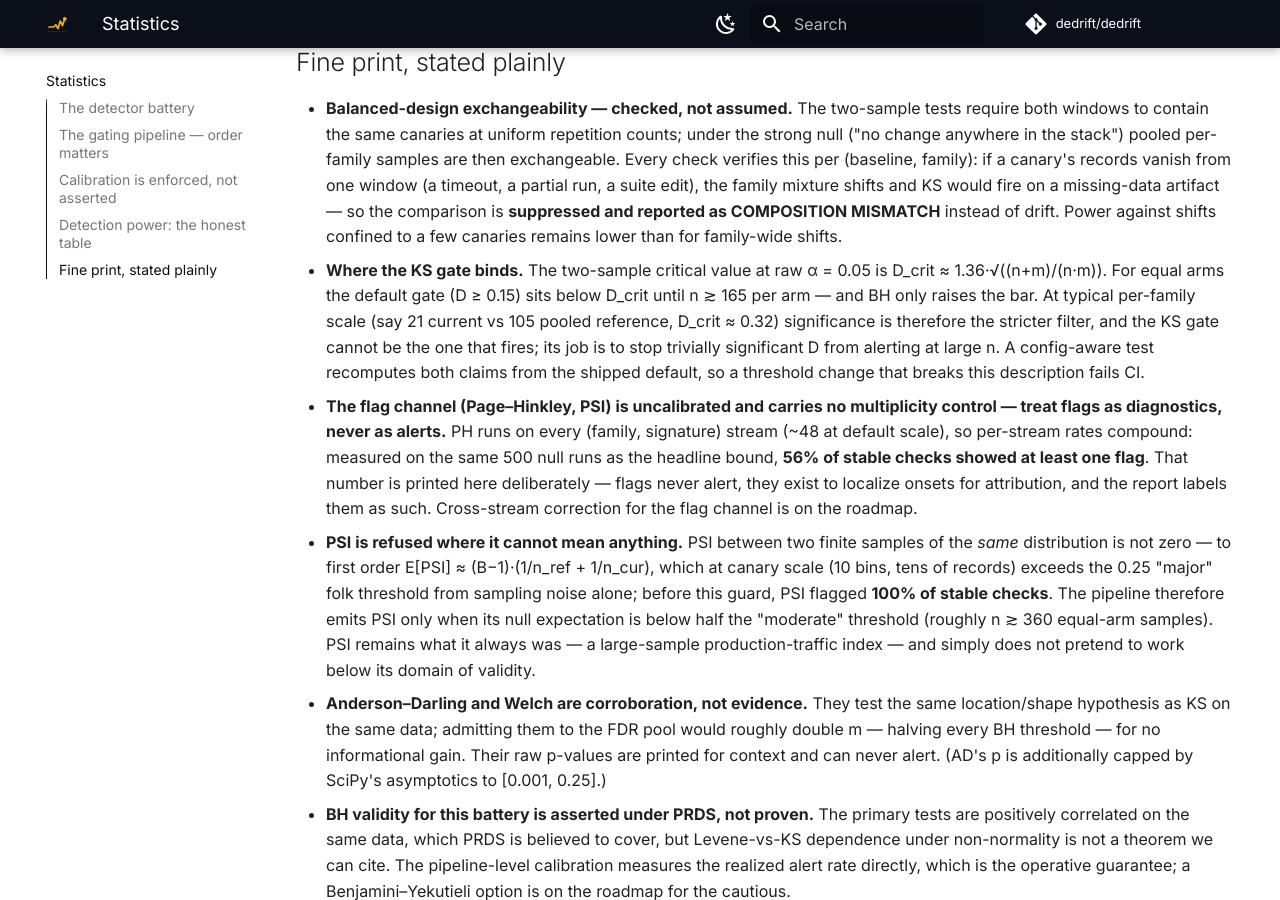
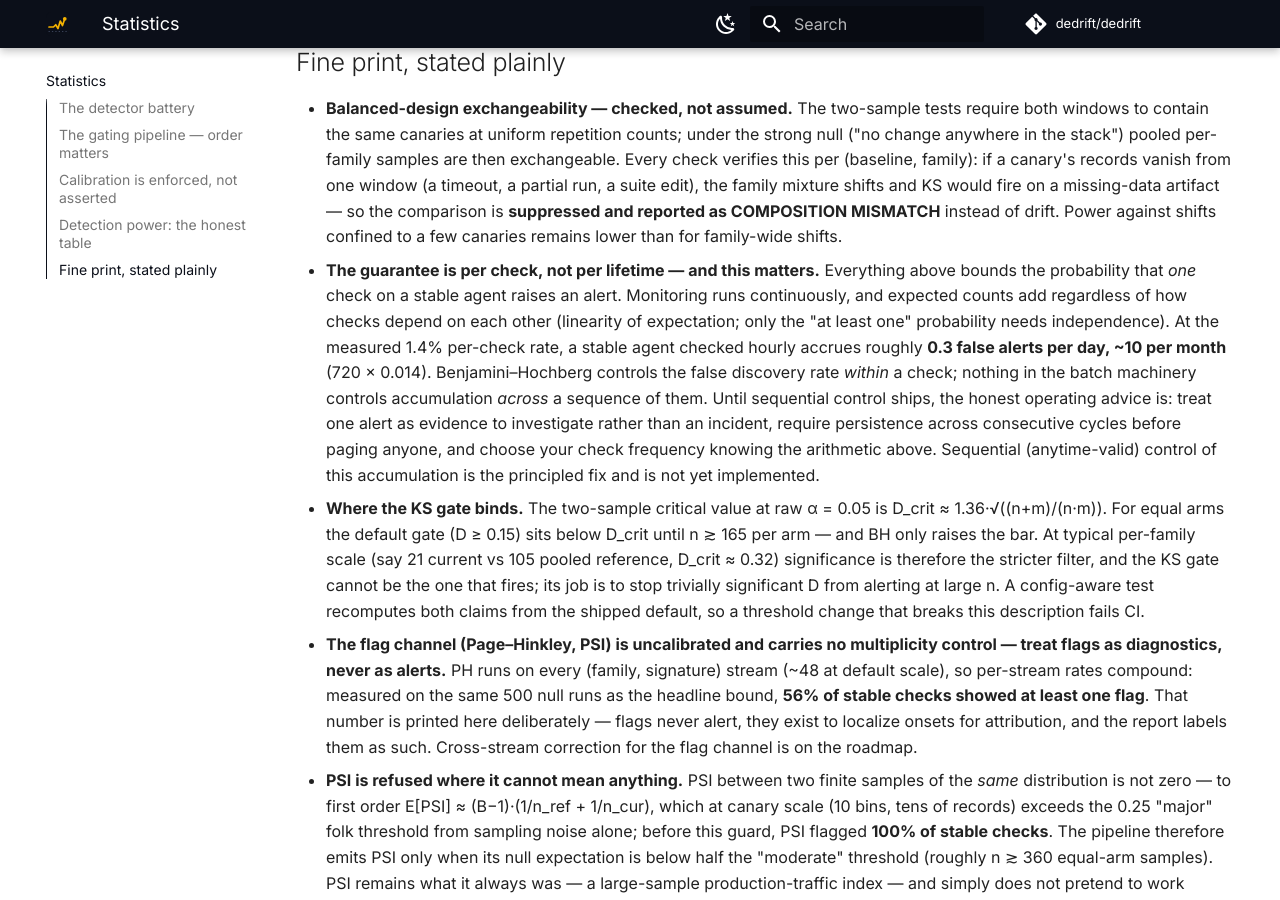
Before and after one commit to dedrift/dedrift, an MkDocs documentation site: the page built from docs/statistics.md, in a window 1280 px wide and 900 px high, scrolled down 3385 px. Built offline with MkDocs 1.6.1 and Material for MkDocs 9.7.7, drawn with Linux system fonts in a browser that asks for light colours; comment, search, counter and statistics services are not loaded.

Commit message:
fix: sequential-exposure limitation documented; wording + metadata consistency
- docs/statistics.md + paper limitations: the calibration guarantee is
  PER CHECK, not per lifetime. At the measured 1.4% per-check rate a
  stable agent checked hourly accrues ~0.3 false alerts/day, ~10/month
  (expected counts add regardless of inter-check dependence; only
  'at least one' needs independence). BH controls FDR within a check,
  nothing controls accumulation across checks. Operating advice
  (investigate don't page; require persistence) labelled as mitigation,
  not guarantee. Sequential control named as unimplemented.
- Paper: 'undisclosed swap' harmonised with the staged case study in the
  intro and §8 (abstract was already fixed).
- config.py docstring no longer references bootstrap resamples (the P95
  test is a permutation test).
- Version 0.2.1: PyPI's 0.2.0 description still serves the old Pro
  roadmap (e-processes / conditional drift / importance weighting);
  repo README was scrubbed after that release, so a patch release is
  needed to refresh the published metadata.

```diff
--- a/docs/statistics.md
+++ b/docs/statistics.md
@@ -95,6 +95,21 @@ family or raise N.
   is **suppressed and reported as COMPOSITION MISMATCH** instead of drift.
   Power against shifts confined to a few canaries remains lower than for
   family-wide shifts.
+- **The guarantee is per check, not per lifetime — and this matters.**
+  Everything above bounds the probability that *one* check on a stable
+  agent raises an alert. Monitoring runs continuously, and expected
+  counts add regardless of how checks depend on each other (linearity of
+  expectation; only the "at least one" probability needs independence).
+  At the measured 1.4% per-check rate, a stable agent checked hourly
+  accrues roughly **0.3 false alerts per day, ~10 per month** (720 ×
+  0.014). Benjamini–Hochberg controls the false discovery rate *within* a
+  check; nothing in the batch machinery controls accumulation *across* a
+  sequence of them. Until sequential control ships, the honest operating
+  advice is: treat one alert as evidence to investigate rather than an
+  incident, require persistence across consecutive cycles before paging
+  anyone, and choose your check frequency knowing the arithmetic above.
+  Sequential (anytime-valid) control of this accumulation is the
+  principled fix and is not yet implemented.
 - **Where the KS gate binds.** The two-sample critical value at raw
   α = 0.05 is D_crit ≈ 1.36·√((n+m)/(n·m)). For equal arms the default
   gate (D ≥ 0.15) sits below D_crit until n ≳ 165 per arm — and BH only
--- a/pyproject.toml
+++ b/pyproject.toml
@@ -4,7 +4,7 @@ build-backend = "hatchling.build"
 
 [project]
 name = "dedrift"
-version = "0.2.0"
+version = "0.2.1"
 description = "Statistically rigorous behavioral drift detection for AI agents. Agents don't throw errors when they degrade — dedrift catches it."
 readme = "README.md"
 license = "AGPL-3.0-only"
--- a/src/dedrift/__init__.py
+++ b/src/dedrift/__init__.py
@@ -4,4 +4,4 @@ Agents don't throw errors when they degrade — they keep confidently producing
 worse outputs. dedrift catches it.
 """
 
-__version__ = "0.2.0"
+__version__ = "0.2.1"
```
Also changed, not shown: 1 other file.
